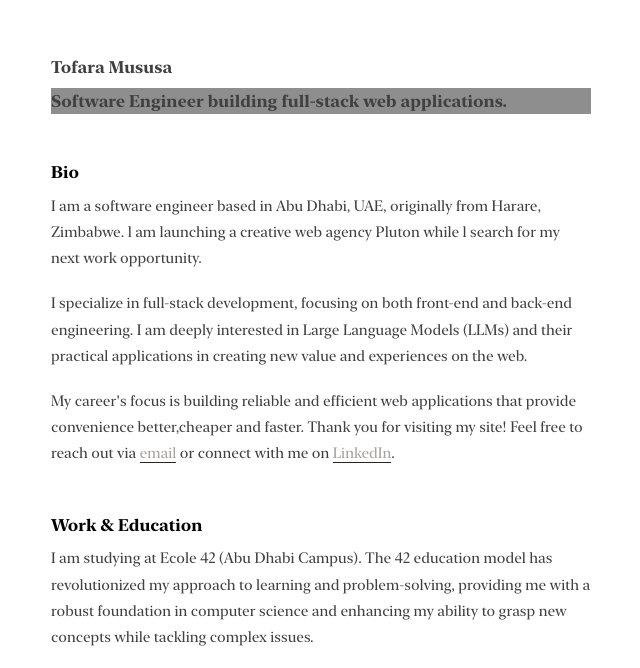
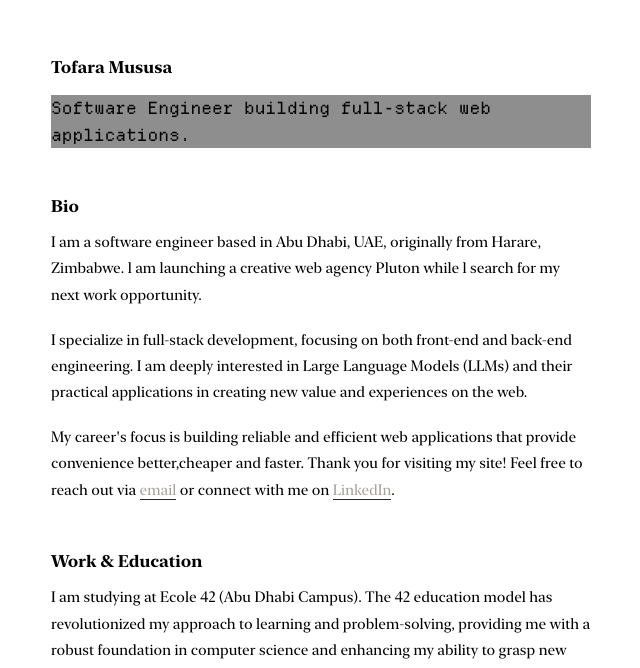
Before and after one commit to tofaramususa/tofaramususa.com, a Next.js app: page / in a window 1280 px wide. Shown: the part 126-794 px from the top of the page, without its empty margins (319-959 px from the left). Built offline with nearby package versions, Linux system fonts and the light colour scheme.

Commit message:
fixes: organise content

```diff
--- a/components/craft.tsx
+++ b/components/craft.tsx
@@ -41,9 +41,9 @@ const Main = ({children, className} : MainProps) =>
 	return(
 		<main className={cn(
 			// General Prose
-			"prose:font-sans prose prose-neutral max-w-none",
+			"prose:font-sans prose prose-neutral max-w-none text-black",
 		// Prose Headings
-			"prose-headings:mb-2 prose-headings:mt-8 prose-headings:text-lg prose-headings:font-semibold prose-headings:text-primary prose-h1:mt-0 prose-h1:text-foreground prose-h2:mt-0 prose-h2:text-foreground sm:prose-headings:mt-12 sm:prose-h1:mt-0 sm:prose-h2:mt-0",
+			"prose-headings:mt-8 prose-headings:text-lg prose-headings:font-semibold prose-headings:text-primary prose-h1:mt-0 prose-h1:prose-2xl prose-h2:mt-0 sm:prose-headings:mt-12 sm:prose-h1:mt-0 sm:prose-h2:mt-0 prose-h2:w-fit",
 			// Prose Paragraphs
 			"prose-p:mb-0",
 			// Prose Strong
--- a/src/app/globals.css
+++ b/src/app/globals.css
@@ -124,8 +124,11 @@
 
   h2 {
     font-size: 44px;
+    font-family:"Departure Mono", monospace;
+    font-weight: 700;
+    font-style: bold;
     line-height: 1.1;
-    color: var(--soot);
+    color: var(--black);
     background-color: var(--ash);
     line-height: 1;
     z-index: 1;
@@ -150,7 +153,7 @@
     color: var(--mud);
     border-left: 7px solid var(--mud);
     padding-left: 13px;
-    font-size: 11px;
+    font-size: 15px;
     line-height: 14px;
     padding: 8px 0 8px 12px;
   }
```
